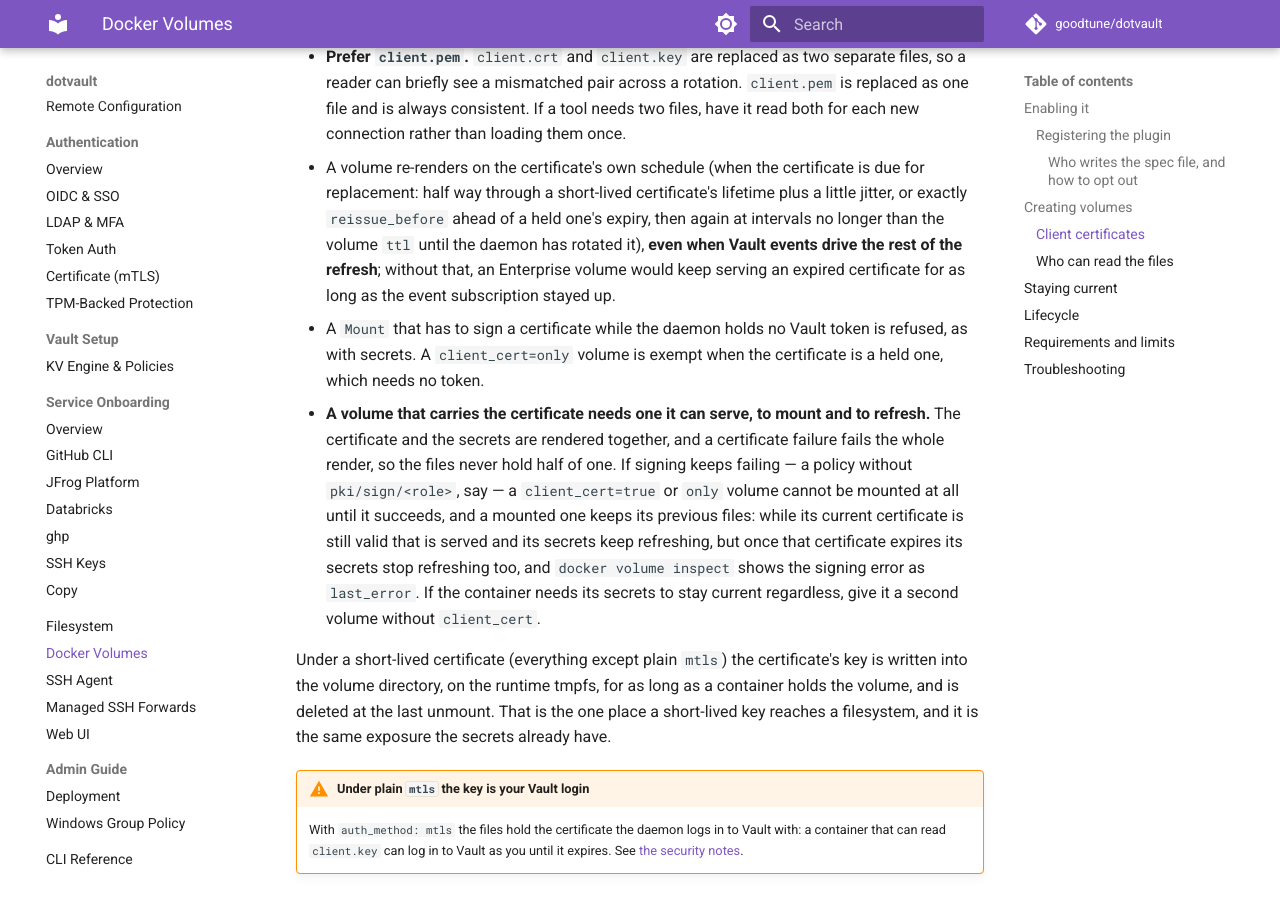
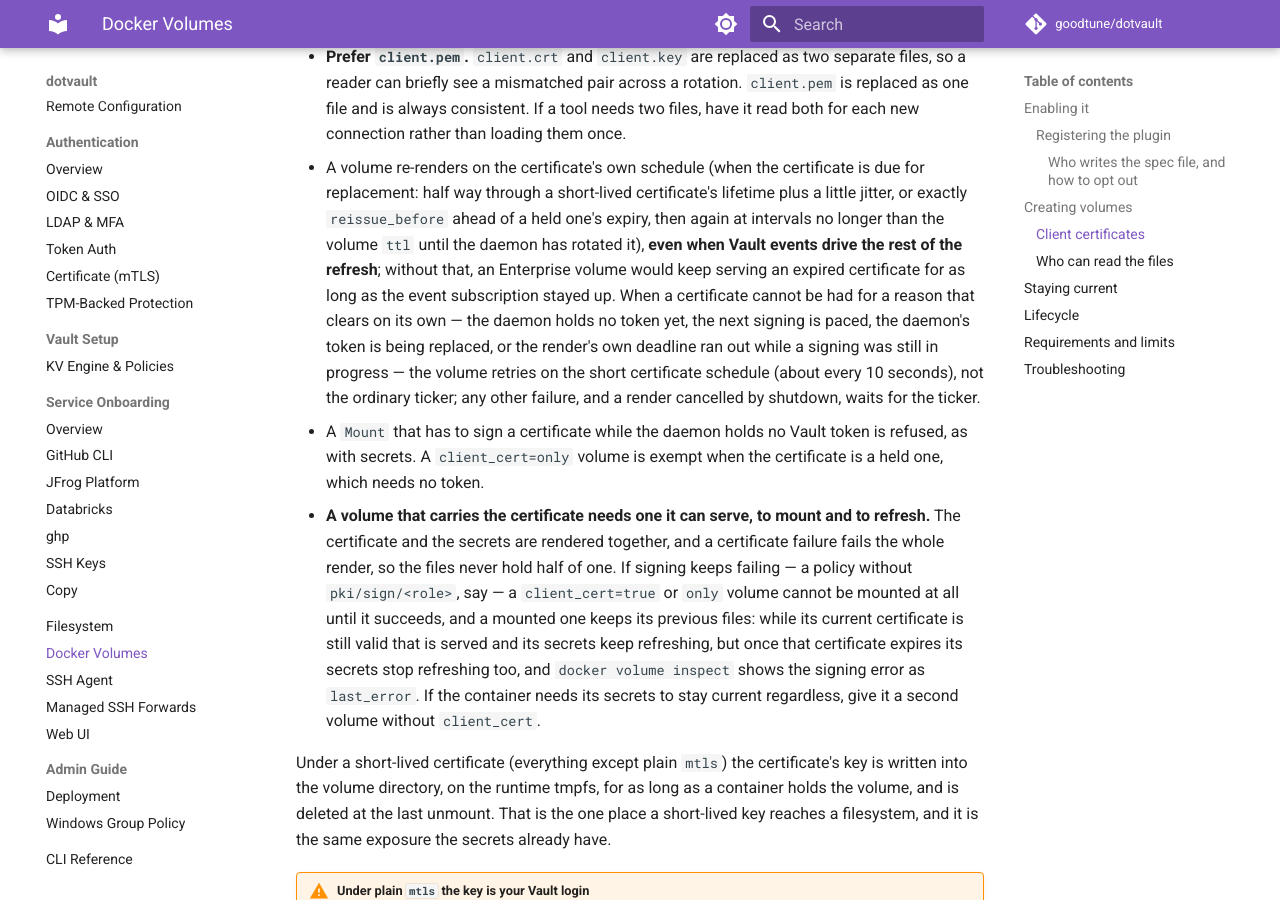
Before and after one commit to goodtune/dotvault, an MkDocs documentation site: the page built from docs/guide/docker-volumes.md, in a window 1280 px wide and 900 px high, scrolled down 4135 px. Built offline with MkDocs 1.6.1 and Material for MkDocs 9.7.7, drawn with Linux system fonts in a browser that asks for light colours; comment, search, counter and statistics services are not loaded.

Commit message:
docs(clientcert): state the shared rejection window and the volume retry
The config reference and CLAUDE.md now say that a persistent pki/sign 403 from a healthy token, a role missing from the policy, cannot be told from a dead token and is reported to the lifecycle manager as a rejection: each report nudges a lookup-self, sign pacing bounds how often, and the report shares NotifyRejected's single ten-second rate-limit window with the SSH agent, so while the denial persists it can delay an agent-side report of a genuinely dead token by up to ten seconds.

The Docker volumes guide says that after a cause that clears on its own (no token yet, a paced sign, a token replacement in progress, or the render's deadline outrunning a sign in flight) a volume carrying the certificate retries on the short certificate schedule rather than the ordinary ticker, and that other failures and a shutdown-cancelled render wait for the ticker. CLAUDE.md's list of the leaf's sentinels gains ErrSignInProgress, ErrReauthInProgress and Transient.

```diff
--- a/docs/guide/docker-volumes.md
+++ b/docs/guide/docker-volumes.md
@@ -123,7 +123,7 @@ Three files appear at the volume root: `client.pem` (certificate chain then priv
 - **`client_cert=only` serves just the certificate**: no secrets are selected and none are rendered, and a held certificate needs no Vault token to mount. It conflicts with `secrets=` and the volume is refused if both are given.
 - A volume whose configuration has `client_cert.enabled` off cannot be created with the option; the error says `client_cert is not enabled in dotvault's configuration`.
 - **Prefer `client.pem`.** `client.crt` and `client.key` are replaced as two separate files, so a reader can briefly see a mismatched pair across a rotation. `client.pem` is replaced as one file and is always consistent. If a tool needs two files, have it read both for each new connection rather than loading them once.
-- A volume re-renders on the certificate's own schedule (when the certificate is due for replacement: half way through a short-lived certificate's lifetime plus a little jitter, or exactly `reissue_before` ahead of a held one's expiry, then again at intervals no longer than the volume `ttl` until the daemon has rotated it), **even when Vault events drive the rest of the refresh**; without that, an Enterprise volume would keep serving an expired certificate for as long as the event subscription stayed up.
+- A volume re-renders on the certificate's own schedule (when the certificate is due for replacement: half way through a short-lived certificate's lifetime plus a little jitter, or exactly `reissue_before` ahead of a held one's expiry, then again at intervals no longer than the volume `ttl` until the daemon has rotated it), **even when Vault events drive the rest of the refresh**; without that, an Enterprise volume would keep serving an expired certificate for as long as the event subscription stayed up. When a certificate cannot be had for a reason that clears on its own — the daemon holds no token yet, the next signing is paced, the daemon's token is being replaced, or the render's own deadline ran out while a signing was still in progress — the volume retries on the short certificate schedule (about every 10 seconds), not the ordinary ticker; any other failure, and a render cancelled by shutdown, waits for the ticker.
 - A `Mount` that has to sign a certificate while the daemon holds no Vault token is refused, as with secrets. A `client_cert=only` volume is exempt when the certificate is a held one, which needs no token.
 - **A volume that carries the certificate needs one it can serve, to mount and to refresh.** The certificate and the secrets are rendered together, and a certificate failure fails the whole render, so the files never hold half of one. If signing keeps failing — a policy without `pki/sign/<role>`, say — a `client_cert=true` or `only` volume cannot be mounted at all until it succeeds, and a mounted one keeps its previous files: while its current certificate is still valid that is served and its secrets keep refreshing, but once that certificate expires its secrets stop refreshing too, and `docker volume inspect` shows the signing error as `last_error`. If the container needs its secrets to stay current regardless, give it a second volume without `client_cert`.
 
```
Also changed, not shown: CLAUDE.md (+2 -2 lines), docs/configuration/config-reference.md (+1 -1 lines).
